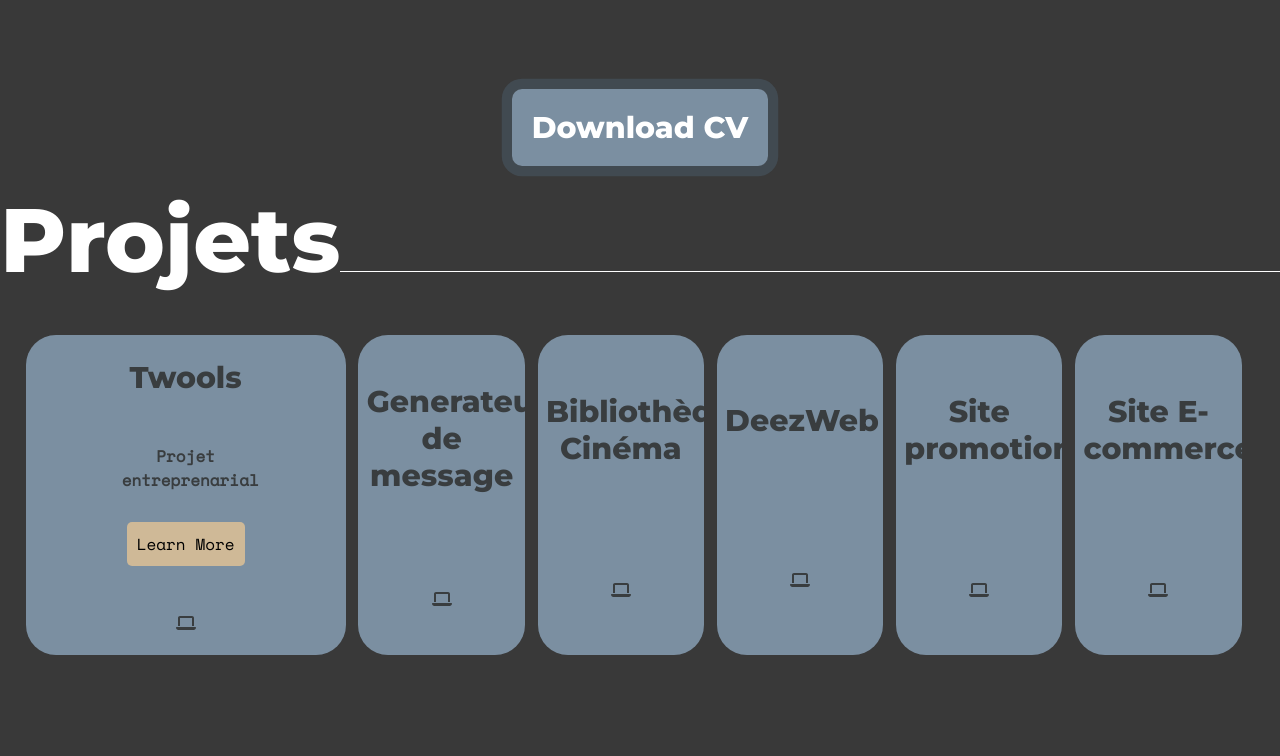
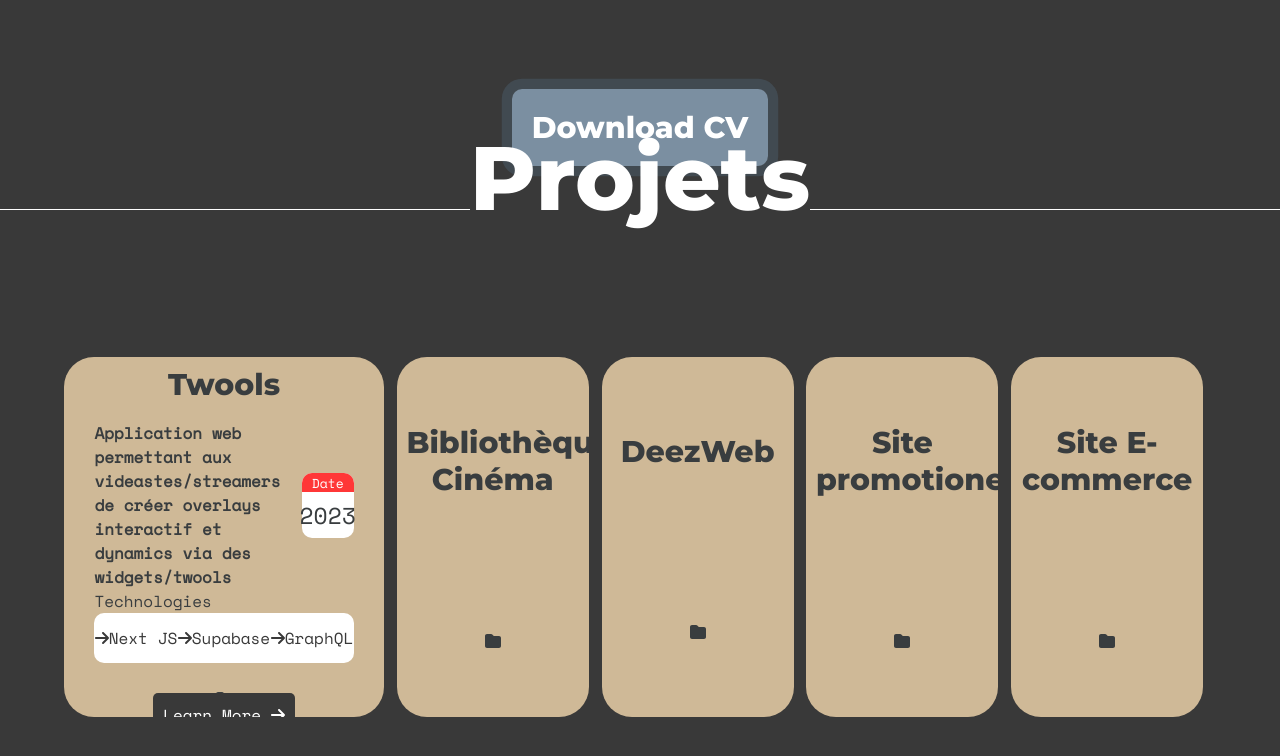
Before and after one commit to Mehdi-Zouaoui/Portfolio, a Next.js app: page / in a window 1280 px wide. Both pictures are taken after a click on the element "Twools". Shown: the top 756 px of the page. Built offline with nearby package versions, Linux system fonts and the light colour scheme.

Commit message:
added styled pages

```diff
--- a/package.json
+++ b/package.json
@@ -9,6 +9,7 @@
     "lint": "next lint"
   },
   "dependencies": {
+    "@emailjs/browser": "^3.10.0",
     "@emotion/react": "^11.10.5",
     "@emotion/styled": "^11.10.5",
     "@fortawesome/fontawesome-svg-core": "^6.2.1",
@@ -19,6 +20,7 @@
     "@next/font": "13.1.5",
     "@react-three/drei": "^9.56.8",
     "@react-three/fiber": "^8.10.1",
+    "emailjs": "^4.0.1",
     "eslint": "8.32.0",
     "eslint-config-next": "13.1.5",
     "gsap": "^3.11.4",
--- a/src/components/experience.js
+++ b/src/components/experience.js
@@ -19,6 +19,27 @@ const Experience = () => {
         Manipuler l'API Twitch et la gestion en temps réel des données. \n\
         Créer un système d'authentification sécurisé et gérer la securité des données utilisateur `,
       selected: true,
+      badges: [
+        "Next js",
+        "Tailwind",
+        "Supabase",
+        "MongoDB",
+        "React Three Fiber",
+        "GraphQL",
+        "Twitch API",
+        "Javascript",
+      ],
+      localization: "Sannois, France",
+      date: "2022 - Present",
+    },
+    {
+      title: "Developpeur Full Stack Newmade Audiovisuel ",
+      text: `Twools est mon projet entreprenarial qui a été très formateur.\n\
+       Pour ce projet j'ai du tout faire seul. \n\
+       Développer le client et le serveur de l'application.\n\ Créer un API et une base de donné.\n\
+        Manipuler l'API Twitch et la gestion en temps réel des données. \n\
+        Créer un système d'authentification sécurisé et gérer la securité des données utilisateur `,
+      selected: false,
       badges: [
         "Next js",
         "Tailwind",
--- a/src/components/slider.js
+++ b/src/components/slider.js
@@ -1,9 +1,10 @@
 import styles from "@/styles/slider.module.css";
 import {
+  faArrowRight,
   faCode,
   faDumbbell,
+  faFolder,
   faGamepad,
-  faLaptop,
   faMugHot,
   faPersonSwimming,
 } from "@fortawesome/free-solid-svg-icons";
@@ -21,7 +22,8 @@ const Slider = () => {
   const [items, setItems] = useState([
     {
       title: "Twools",
-      content: "Projet entreprenarial",
+      content:
+        "Application web permettant aux videastes/streamers de créer overlays interactif et dynamics via des widgets/twools",
       description: `Twools est une application permettant aux streamers du créer
       affichage animé et/ou interactif avec leurs communauté vià des "twools".
       Il existe une liste non exaustive de twools comme des mini jeux, des sondage, des elements 3d ou encore des roue de la chance`,
@@ -30,60 +32,62 @@ const Slider = () => {
       server_side_infos:
         "Server gérer avec Next et la base de données dans un premier temps avec MongoDB puis un migration vers Supabase pour gérer la manipulation de données en temps réel, Api GraphQL",
       clicked: false,
+      date: 2023,
+      technologies: ["Next JS", "Supabase", "GraphQL"],
       image: "LOGO_TWOOLS.png",
       about: "Developpement fullstack",
       link: "https://github.com/Mehdi-Zouaoui/Twools",
     },
-    {
-      title: "Generateur de message",
-      content: "Developpement Full Stack React et Express",
-      description: ``,
-      client_side_infos: "",
-      server_side_infos: "",
-      clicked: false,
-      image: "",
-      about: "",
-      link: "",
-    },
+
     {
       title: "Bibliothèques Cinéma",
-      content: "Developpement Front avec React",
+      content:
+        "Une applicaiton pour se souvenir de tous vos films favoris dans les moindres details.",
       description: "Projet de bibliothèque personnel de vos films favoris.",
       client_side_infos: "Projet developper avec React",
       server_side_infos: "Base de données local et server JSON",
       clicked: false,
       about: "Developpement frontend ",
       link: "https://github.com/Mehdi-Zouaoui/MoviesBoard",
+      date: 2020,
+      technologies: ["/icons/nextJS.svg", "/icons/graphql.svg"],
     },
     {
       title: "DeezWeb",
-      content: "Bibliothèque musical local",
+      content: "Un clone de deezer",
       about: "Developpement fullstack",
       description: `Deez`,
       client_side_infos: " ",
       server_side_infos: null,
       clicked: false,
       link: "",
+      date: 2020,
+      technologies: ["/icons/nextJS.svg"],
     },
     {
       title: "Site promotionel",
-      content: "Developpement Javascript et gestion des données avec Firebase ",
+      content:
+        "Un site publicitaire pour la sortie du nouvel album d'un artiste en l'occurence Roméo Elvis ( créer avant les polémique autout de ce monsieur )",
       description: ``,
       client_side_infos: " ",
       server_side_infos: "",
       clicked: false,
       about: "Developpement frontend",
       link: "",
+      date: 2019,
+      technologies: ["/icons/nextJS.svg"],
     },
     {
       title: "Site E-commerce",
-      content: "Developpement Front avec React ",
+      content: "Site de vente en ligne  pour la société Newmade Audiovisuel",
       description: ``,
       client_side_infos: " ",
       server_side_infos: "",
       clicked: false,
       about: "Developpement frontend",
       link: "",
+      date: 2022,
+      technologies: ["/icons/nextJS.svg"],
     },
   ]);
   useLayoutEffect(() => {
@@ -148,7 +152,7 @@ const Slider = () => {
 
           gsap.to(el.current, {
             height: "40vh",
-            width: items[index].clicked ? "25vw" : "13vw",
+            width: items[index].clicked ? "25vw" : "15vw",
             duration: 2.5,
             ease: "elastic(1, .3)",
           });
@@ -191,7 +195,26 @@ const Slider = () => {
           <h3 className={styles.item_title}>{item.title}</h3>
           {item.clicked ? (
             <div className={styles.item_content_container}>
-              <p className={styles.item_content}>{item.content}</p>
+              <div className={styles.item_content_details}>
+                <div className={styles.item_calendar}>
+                  <span>Date</span>
+                  <p>{item.date}</p>
+                </div>
+                <p className={styles.item_content}>{item.content}</p>
+              </div>
+              <div className={styles.item_technologies_container}>
+                {" "}
+                <span>Technologies</span>
+                <div className={styles.item_technologies_wrapper}>
+                  {item.technologies.map((tech, index) => (
+                    <div key={index}>
+                      {" "}
+                      <FontAwesomeIcon icon={faArrowRight} />
+                      {tech}
+                    </div>
+                  ))}
+                </div>
+              </div>
 
               <div
                 className={styles.item_learn_more}
@@ -199,14 +222,14 @@ const Slider = () => {
                   sendProps(item);
                 }}
               >
-                Learn More
+                Learn More <FontAwesomeIcon icon={faArrowRight} />
               </div>
             </div>
           ) : (
             ""
           )}
 
-          <FontAwesomeIcon icon={faLaptop} />
+          <FontAwesomeIcon icon={faFolder} />
           {/* <img src={item.img} className={styles.sliderItem_img} alt="" /> */}
         </div>
       ))}
--- a/src/pages/index.js
+++ b/src/pages/index.js
@@ -3,7 +3,12 @@ import Experience from "@/components/experience";
 import Model3d from "@/components/model3d";
 import NavBar from "@/components/navBar";
 import styles from "@/styles/Home.module.css";
-import { faReact } from "@fortawesome/free-brands-svg-icons";
+import {
+  faGithub,
+  faGmail,
+  faLinkedin,
+  faReact,
+} from "@fortawesome/free-brands-svg-icons";
 import {
   faArrowDown,
   faBeerMugEmpty,
@@ -84,57 +89,32 @@ export default function Home() {
             </p>
           </div>
         </div>
-        {/* <div className={styles.model}>
-            <p className={styles.background_text}>TWOOLS</p>
-            <div className={styles.profil_wrapper}>
-              <svg
-                id="visual"
-                className={styles.profil_svg}
-                viewBox="0 0 900 600"
-                width="900"
-                height="600"
-              >
-                <g transform="translate(473.88176256767235 333.4470875202977)">
-                  <defs>
-                    <linearGradient
-                      id="lgrad"
-                      x1="0%"
-                      y1="50%"
-                      x2="100%"
-                      y2="50%"
-                    >
-                      <stop
-                        offset="0%"
-                        style={{ stopColor: "#CFB997", stopOpacity: "1" }}
-                      />
-                      <stop
-                        offset="100%"
-                        style={{ stopColor: "#567189", stopOpacity: "1" }}
-                      />
-                    </linearGradient>
-                  </defs>
-                  <path fill="url(#lgrad)">
-                    <animate
-                      attributeName="d"
-                      dur="10000ms"
-                      repeatCount="indefinite"
-                      values="  M299.5 -206.1C384.8 -131.9 448.3 -7.5 423.5 94.8C398.6 197.1 285.4 277.4 168.6 323.4C51.8 369.4 -68.7 381.1 -159.2 335.6C-249.6 290.1 -310 187.3 -331 80C-352 -27.4 -333.5 -139.3 -271.8 -208.1C-210.1 -276.9 -105 -302.5 1 -303.3C107.1 -304.2 214.2 -280.2 299.5 -206.1;
-                    M249.5 -196.1C327 -101.8 396 2.2 390.9 115.2C385.8 228.1 306.6 350.1 199.6 393.7C92.6 437.3 -42.2 402.4 -165.4 343.2C-288.6 284 -400.2 200.4 -413.5 105.1C-426.7 9.7 -341.6 -97.5 -256.3 -193.6C-171 -289.7 -85.5 -374.9 0.2 -375.1C86 -375.3 172 -290.5 249.5 -196.1;
-                    M358.3 -265.9C443 -179.6 475.4 -31.8 434.3 79.3C393.1 190.5 278.4 265.1 165.8 303.7C53.2 342.4 -57.1 345.1 -137.7 300.6C-218.3 256.2 -269.1 164.6 -286.4 70.6C-303.7 -23.4 -287.5 -119.9 -234.2 -199.1C-180.9 -278.2 -90.4 -340.1 23.2 -358.6C136.8 -377.1 273.6 -352.2 358.3 -265.9;
-                    M299.5 -206.1C384.8 -131.9 448.3 -7.5 423.5 94.8C398.6 197.1 285.4 277.4 168.6 323.4C51.8 369.4 -68.7 381.1 -159.2 335.6C-249.6 290.1 -310 187.3 -331 80C-352 -27.4 -333.5 -139.3 -271.8 -208.1C-210.1 -276.9 -105 -302.5 1 -303.3C107.1 -304.2 214.2 -280.2 299.5 -206.1;"
-                    />
-                  </path>
-                </g>
-              </svg>
-              <Image
-                className={styles.profil_picture}
-                src="/mehdi.png"
-                alt="profile"
-                width={300}
-                height={300}
+        <div className={styles.presentation_mail}>
+          <p>md1.zouaoui@gmail.com</p>
+          <div className={styles.presentation_mail_line_container}>
+            <div className={styles.presentation_mail_line} />
+          </div>
+        </div>
+        <div className={styles.presentation_socials_wrapper}>
+          <ul className={styles.presentation_socials_list}>
+            <li className={styles.presentation_socials_list_item}>
+              <FontAwesomeIcon
+                className={styles.contact_social_item}
+                icon={faLinkedin}
               />
-            </div>
-          </div> */}
+            </li>
+            <li className={styles.presentation_socials_list_item}>
+              <FontAwesomeIcon
+                className={styles.contact_social_item}
+                icon={faGithub}
+              />
+            </li>
+          </ul>
+          <div className={styles.presentation_social_line_container}>
+            <div className={styles.presentation_social_line} />
+          </div>
+        </div>
+
         <div className={styles.mouse}></div>
       </section>
       {/* <SocialsBar /> */}
@@ -364,8 +344,9 @@ export default function Home() {
           </div>
         </div>
       </section>
-      <section className={styles.projects_section}>
+      <section className={styles.projects_section} id="projects">
         <div className={styles.projects_title}>
+          <div className={styles.projects_line} />
           <h2>Projets</h2>
           <div className={styles.projects_line} />
         </div>
@@ -378,7 +359,29 @@ export default function Home() {
       <section className={styles.contact_section}>
         <h1 className={styles.projects_title}>Me Contacter</h1>
         <Contact />
-        <div className={styles.footer}>ICI C EST LES RESEAU</div>
+        <div className={styles.footer}>
+          <div> md1.zouaoui@gmail.com</div>
+          <ul className={styles.footer_list}>
+            <li>
+              <a
+                href="https://www.linkedin.com/in/mehdi-zouaoui-926476186/"
+                target="_blank"
+                rel="noreferrer"
+              >
+                <FontAwesomeIcon icon={faLinkedin} />
+              </a>
+            </li>
+            <li>
+              <a
+                href="https://github.com/Mehdi-Zouaoui?tab=repositories"
+                target="_blank"
+                rel="noreferrer"
+              >
+                <FontAwesomeIcon icon={faGithub} />
+              </a>
+            </li>
+          </ul>
+        </div>
       </section>
     </div>
   );
--- a/src/styles/Home.module.css
+++ b/src/styles/Home.module.css
@@ -404,7 +404,75 @@
   font-family: "Space mono", sans-serif;
   line-height: 60px;
 }
-
+.presentation_mail {
+  width: 50px;
+  position: absolute;
+  display: flex;
+  flex-direction: column;
+  justify-content: center;
+  align-items: center;
+  bottom: 0;
+  right: 10px;
+}
+.presentation_mail > p {
+  font-size: 20px;
+  margin-bottom: 10px;
+  writing-mode: vertical-rl;
+  display: flex;
+  justify-content: center;
+  align-items: center;
+  width: 100%;
+  line-height: 1px;
+  font-family: "Space mono", sans-serif;
+}
+.presentation_mail_line_container {
+  height: 100px;
+  display: flex;
+  justify-content: center;
+  align-items: center;
+  width: 100%;
+}
+.presentation_mail_line {
+  height: 100%;
+  width: 1px !important;
+  background-color: #fad6a5;
+  width: 100%;
+}
+.presentation_socials_wrapper {
+  width: 50px;
+  position: absolute;
+  display: flex;
+  flex-direction: column;
+  justify-content: center;
+  align-items: center;
+  list-style: none;
+  bottom: 0;
+  left: 10px;
+}
+.presentation_socials_list {
+  width: 50px;
+  display: flex;
+  flex-direction: column;
+  justify-content: center;
+  align-items: center;
+  list-style: none;
+}
+.presentation_socials_list_item {
+  font-size: 50px;
+}
+.presentation_social_line_container {
+  height: 50px;
+  display: flex;
+  justify-content: center;
+  align-items: center;
+  width: 100%;
+}
+.presentation_social_line {
+  height: 100%;
+  width: 1px !important;
+  background-color: #fad6a5;
+  width: 100%;
+}
 .about_container {
   display: flex;
   flex-direction: column;
@@ -473,7 +541,7 @@
   overflow: hidden;
   flex-direction: column;
   align-items: center;
-  justify-content: center;
+  justify-content: space-evenly;
   position: relative;
 }
 .project_floating_left_blob {
@@ -512,6 +580,26 @@
   scroll-snap-align: start;
   display: flex;
   flex-direction: column;
+  justify-content: space-between;
+}
+.footer {
+  background: rgb(250, 214, 165);
+  background: linear-gradient(
+    90deg,
+    rgba(250, 214, 165, 1) 0%,
+    rgba(86, 113, 137, 1) 100%
+  );
+  color: #393939;
+  padding: 15px 100px;
+  font-size: 20px;
+  display: flex;
+  font-family: "Space Mono", sans-serif;
+  justify-content: space-between;
+}
+.footer_list {
+  list-style: none;
+  display: flex;
+  width: 10%;
   justify-content: space-between;
 }
 .technologies_container {
--- a/src/styles/navBar.module.css
+++ b/src/styles/navBar.module.css
@@ -23,11 +23,15 @@
 }
 .nav_list_container {
   display: flex;
-  width: 10%;
+  width: 30%;
   list-style: none;
   justify-content: space-around;
   align-items: center;
   font-size: 25px;
+}
+.nav_list_container > li {
+  font-family: "Space Mono", cursive;
+  font-size: 20px;
 }
 @media (max-width: 600px) {
   .nav_container {
--- a/src/styles/slider.module.css
+++ b/src/styles/slider.module.css
@@ -16,12 +16,12 @@
 .sliderItem_long {
   position: relative;
   overflow: hidden;
-  width: 15vw;
-  height: 40vh !important;
+  width: 20vw;
+  height: 45vh !important;
   background-size: 100% 70%;
   background-repeat: no-repeat;
   background-position: center center;
-  background-color: #7b8fa1;
+  background-color: #cfb997;
   margin-right: 1vw;
   color: #393d3f;
   border-radius: 30px;
@@ -58,25 +58,85 @@
 }
 
 .item_content_container {
-  width: 80%;
+  width: 90%;
+  opacity: 0;
+  height: 70%;
+  animation: 0.5s opacityFade 1.5s forwards;
   display: flex;
   flex-direction: column;
   justify-content: space-around;
   align-items: center;
 }
+.item_calendar {
+  background: white;
+  border-radius: 10px;
+  display: flex;
+  flex-direction: column;
+  justify-content: space-between;
+  width: 20%;
+  align-items: center;
+
+  font-family: "Space Mono", monospace;
+
+  font-size: 23px;
+  height: 65px;
+}
+.item_calendar > span {
+  font-size: 13px;
+  text-align: center;
+  color: white;
+  background: #ff3737;
+  border-top-right-radius: 10px;
+  border-top-left-radius: 10px;
+  height: 30%;
+  width: 100%;
+}
+.item_calendar > p {
+  height: 70%;
+  display: flex;
+  justify-content: center;
+  align-items: center;
+}
+.item_content_details {
+  width: 90%;
+  display: flex;
+  justify-content: space-between;
+  flex-direction: row-reverse;
+  align-items: center;
+}
+.item_technologies_container {
+  display: flex;
+  flex-direction: column;
+  align-items: flex-start;
+  width: 90%;
+}
+.item_technologies_container > span {
+  font-family: "Space Mono", monospace;
+}
+.item_technologies_wrapper {
+  height: 50px;
+  background: white;
+  border-radius: 10px;
+  display: flex;
+  color: #393939;
+  justify-content: space-around;
+  align-items: center;
+  font-family: "Space Mono", monospace;
+  width: 100%;
+}
 .item_learn_more {
-  background: #cfb997;
-  color: black;
+  background: #393939;
+  color: white;
   padding: 10px;
   border-radius: 5px;
   margin-top: 30px;
   font-family: "Space Mono", monospace;
 }
 .item_content {
-  width: 50%;
+  width: 70%;
   font-family: "Space Mono", monospace;
   font-weight: bold;
-  text-align: center;
+  text-align: left;
   white-space: pre-line;
 }
 
@@ -89,3 +149,12 @@
     flex-direction: column;
   }
 }
+
+@keyframes opacityFade {
+  from {
+    opacity: 0;
+  }
+  to {
+    opacity: 1;
+  }
+}
```
Also changed, not shown: src/components/contact.js (+51 -16 lines), src/components/navBar.js (+11 -17 lines), src/styles/contact.module.css (+24 -4 lines), src/styles/project.module.css (+10 -5 lines), public/french_flag.svg (added), 1 other file (tests, documents, lock files or other folders).
